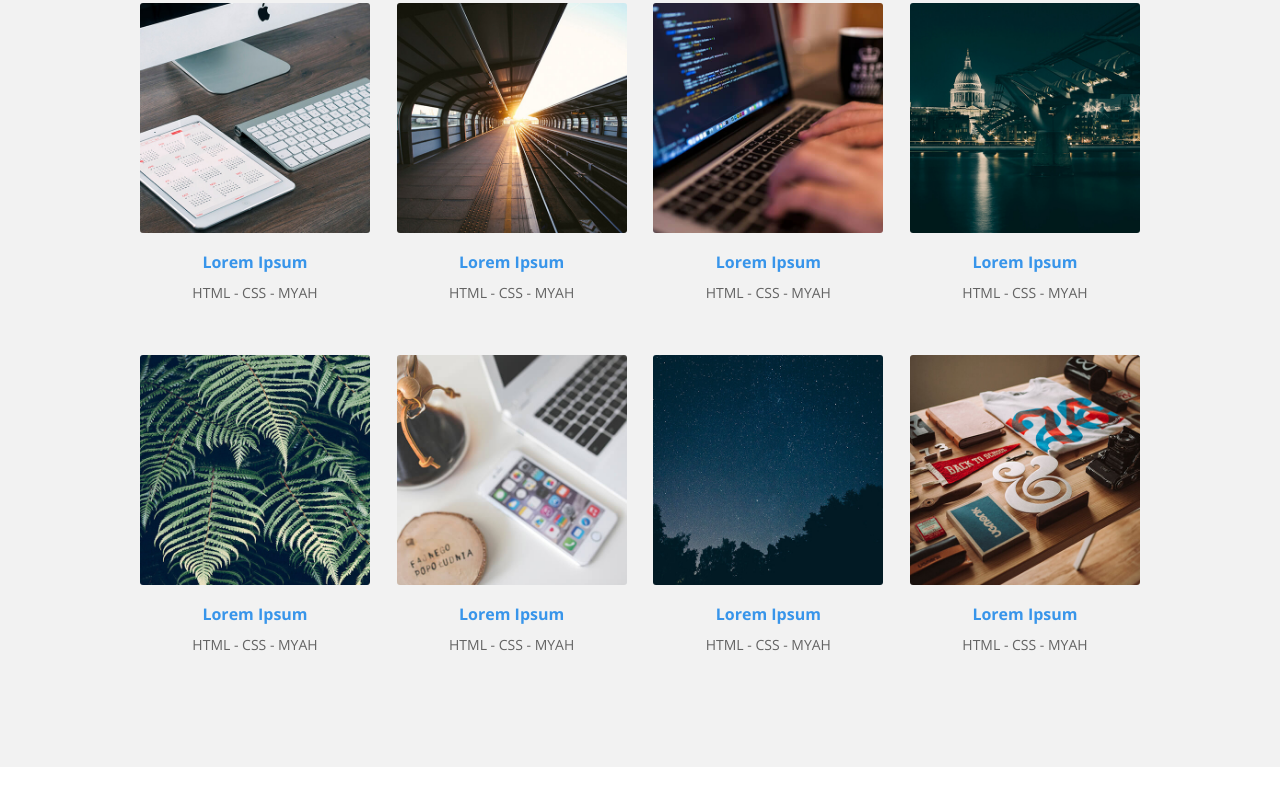
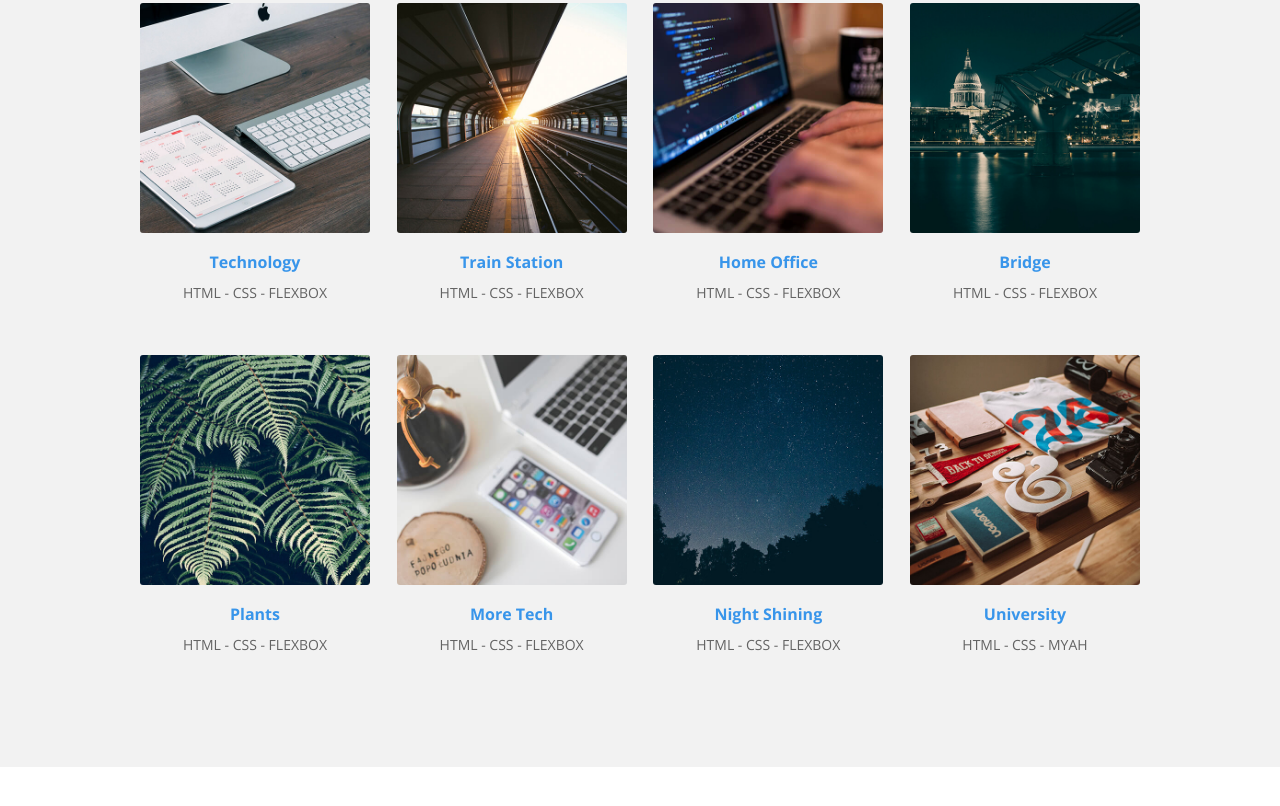
Before and after one commit to mandaluzr/PortfolioViejo, a plain HTML site: page index.html in a window 1280 px wide. Shown: the part 1006-1812 px from the top of the page. Drawn offline with nearby package versions, Linux system fonts and the light colour scheme.

Commit message:
solotitles

```diff
--- a/index.html
+++ b/index.html
@@ -36,7 +36,7 @@
 				</div>
 
 				<div class="texto">
-					<h3 class="titulo" id="acercade">Acerca De</h3>
+					<h3 class="titulo" id="acercade">Acerca de mi</h3>
 					<p>Título de contador,<span class="bold"> Programador como profesión.</span> Deportista y apasionado por la tecnología.</p>
 				</div>
 			</div>
@@ -50,8 +50,8 @@
 							<img src="img/trabajos/1.jpg" alt="AO">
 						</div>
 						<div class="descripcion">
-							<p class="nombre"> Lorem Ipsum </p>
-							<p class="categoria">HTML - CSS - MYAH</p>
+							<p class="nombre"> Technology </p>
+							<p class="categoria">HTML - CSS - FLEXBOX</p>
 						</div>
 					</div>
 					<div class="trabajo">
@@ -59,8 +59,8 @@
 							<img src="img/trabajos/2.jpg" alt="AO">
 						</div>
 						<div class="descripcion">
-							<p class="nombre"> Lorem Ipsum </p>
-							<p class="categoria">HTML - CSS - MYAH</p>
+							<p class="nombre"> Train Station </p>
+							<p class="categoria">HTML - CSS - FLEXBOX</p>
 						</div>
 					</div>
 					<div class="trabajo">
@@ -68,8 +68,8 @@
 							<img src="img/trabajos/3.jpg" alt="AO">
 						</div>
 						<div class="descripcion">
-							<p class="nombre"> Lorem Ipsum </p>
-							<p class="categoria">HTML - CSS - MYAH</p>
+							<p class="nombre"> Home Office </p>
+							<p class="categoria">HTML - CSS - FLEXBOX</p>
 						</div>
 					</div>
 					<div class="trabajo">
@@ -77,8 +77,8 @@
 							<img src="img/trabajos/4.jpg" alt="AO">
 						</div>
 						<div class="descripcion">
-							<p class="nombre"> Lorem Ipsum </p>
-							<p class="categoria">HTML - CSS - MYAH</p>
+							<p class="nombre"> Bridge </p>
+							<p class="categoria">HTML - CSS - FLEXBOX</p>
 						</div>
 					</div>
 					<div class="trabajo">
@@ -86,8 +86,8 @@
 							<img src="img/trabajos/5.jpg" alt="AO">
 						</div>
 						<div class="descripcion">
-							<p class="nombre"> Lorem Ipsum </p>
-							<p class="categoria">HTML - CSS - MYAH</p>
+							<p class="nombre"> Plants </p>
+							<p class="categoria">HTML - CSS - FLEXBOX</p>
 						</div>
 					</div>
 					<div class="trabajo">
@@ -95,8 +95,8 @@
 							<img src="img/trabajos/6.jpg" alt="AO">
 						</div>
 						<div class="descripcion">
-							<p class="nombre"> Lorem Ipsum </p>
-							<p class="categoria">HTML - CSS - MYAH</p>
+							<p class="nombre"> More Tech </p>
+							<p class="categoria">HTML - CSS - FLEXBOX</p>
 						</div>
 					</div>
 					<div class="trabajo">
@@ -104,8 +104,8 @@
 							<img src="img/trabajos/7.jpg" alt="AO">
 						</div>
 						<div class="descripcion">
-							<p class="nombre"> Lorem Ipsum </p>
-							<p class="categoria">HTML - CSS - MYAH</p>
+							<p class="nombre"> Night Shining </p>
+							<p class="categoria">HTML - CSS - FLEXBOX</p>
 						</div>
 					</div>
 					<div class="trabajo">
@@ -113,7 +113,7 @@
 							<img src="img/trabajos/8.jpg" alt="AO">
 						</div>
 						<div class="descripcion">
-							<p class="nombre"> Lorem Ipsum </p>
+							<p class="nombre"> University </p>
 							<p class="categoria">HTML - CSS - MYAH</p>
 						</div>
 					</div>
```
